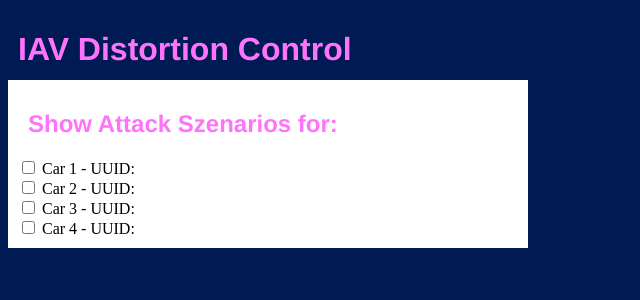
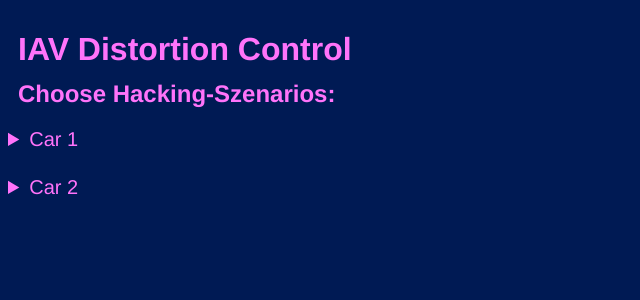
Before and after one commit to iavofficial/IAV_Distortion, a Python web app: template UserInterface/templates/staff_control.html in a window 1280 px wide. Shown: the top 300 px of the page, without its empty margins (0-640 px from the left). Run offline with Jinja, Linux system fonts and the light colour scheme; the template is opened without the code that fills it, so the values that code supplies are empty.

```diff
--- a/UserInterface/static/general.css
+++ b/UserInterface/static/general.css
@@ -15,3 +15,14 @@ h2{
     position: relative;
     left: 10px;
 }
+h3{
+    color: #ff73fa; /* color headline 1 */
+    font-family: Helvetica, Helvetica, sans-serif;
+    position: relative;
+    left: 50px;
+}
+summary{
+    color: #ff73fa; /* color headline 1 */
+    font-family: Helvetica, Helvetica, sans-serif;
+
+}
--- a/UserInterface/static/staff_control.css
+++ b/UserInterface/static/staff_control.css
@@ -2,13 +2,28 @@
     display: flex;
     flex-direction: column;
     align-items: left;
+    gap: 25px;
 }
 
-.checkbox-section {
-      background-color: white;
+.hackingSzenario-section {
+      background-color: #d2f5ff;
       width: 500px;
       padding: 10px;
       margin: auto;
       margin-left: 0;  /* Linke Rand auf 0 setzen */
       margin-right: auto; /* Rechte Rand auf auto setzen */
     }
+
+.radio-container {
+      display: flex;
+      flex-direction: column; /* column - radio buttuns oriented vertivcally, row - radio buttuns oriented hrizontally*/
+      justify-content: space-between;
+    }
+
+.radio-container div {
+      margin-right: 20px;
+    }
+
+summary{
+      font-size: 15pt;
+}
--- a/UserInterface/templates/staff_control.html
+++ b/UserInterface/templates/staff_control.html
@@ -17,17 +17,70 @@
 
 <div>
 <h1>IAV Distortion Control</h1>
-<section class="checkbox-section">
-    <h2>Show Attack Szenarios for:</h2>
-    <input type="checkbox" id="car1" name="car1">
-    <label for="car1">Car 1 - UUID: </label><br>
-    <input type="checkbox" id="car2" name="car2">
-    <label for="car2">Car 2 - UUID: </label><br>
-    <input type="checkbox" id="car3" name="car3">
-    <label for="car3">Car 3 - UUID: </label><br>
-    <input type="checkbox" id="car4" name="car4">
-    <label for="car4">Car 4 - UUID: </label>
-</section>
+<h2>Choose Hacking-Szenarios:</h2>
+
+<div class="choose_cars_container">
+    <details ><summary> Car 1 </summary>
+        <section class="hackingSzenario-section">
+            <form action="/hacking_szenario_car1" method="post">
+              <div class="radio-container">
+                <div>
+                  <input type="radio" id="car1_option1" name="option" value="Car 1 Option 1">
+                  <label for="car1_option1">Hack 1<br> Short describtion of Szenario 1</label>
+                </div>
+                <div>
+                  <input type="radio" id="car1_option2" name="option" value="Car 1 Option 2">
+                  <label for="car1_option2">Hack 2</label>
+                </div>
+                <div>
+                  <input type="radio" id="car1_option3" name="option" value="Car 1 Option 3">
+                  <label for="car1_option3">Hack 3</label>
+                </div>
+                <div>
+                  <input type="radio" id="car1_option4" name="option" value="Car 1 Option 4">
+                  <label for="car1_option4">Hack 4</label>
+                </div>
+                <div>
+                  <input type="radio" id="car1_option5" name="option" value="Car 1 Option 5" checked>
+                  <label for="car1_option5">Normal</label>
+                </div>
+              </div>
+              <input type="submit" value="Set Szenario">
+            </form>
+        </section>
+    </details>
+
+    <details ><summary> Car 2 </summary>
+        <section class="hackingSzenario-section">
+            <form action="/hacking_szenario_car2" method="post">
+              <div class="radio-container">
+                <div>
+                  <input type="radio" id="car2_option1" name="option" value="Car 2 Option 1">
+                  <label for="car2_option1">Hack 1</label>
+                </div>
+                <div>
+                  <input type="radio" id="car2_option2" name="option" value="Car 2 Option 2">
+                  <label for="car2_option2">Hack 2</label>
+                </div>
+                <div>
+                  <input type="radio" id="car2_option3" name="option" value="Car 2 Option 3">
+                  <label for="car2_option3">Hack 3</label>
+                </div>
+                <div>
+                  <input type="radio" id="car2_option4" name="option" value="Car 2 Option 4">
+                  <label for="car2_option4">Hack 4</label>
+                </div>
+                <div>
+                  <input type="radio" id="car2_option5" name="option" value="Car 2 Option 5" checked>
+                  <label for="car2_option5">Normal</label>
+                </div>
+              </div>
+              <input type="submit" value="Set Szenario">
+            </form>
+        </section>
+    </details>
+    </div>
+</div>
 
 </body>
 </html>
```
Also changed, not shown: UserInterface/StaffUI.py (+10 -1 lines).
